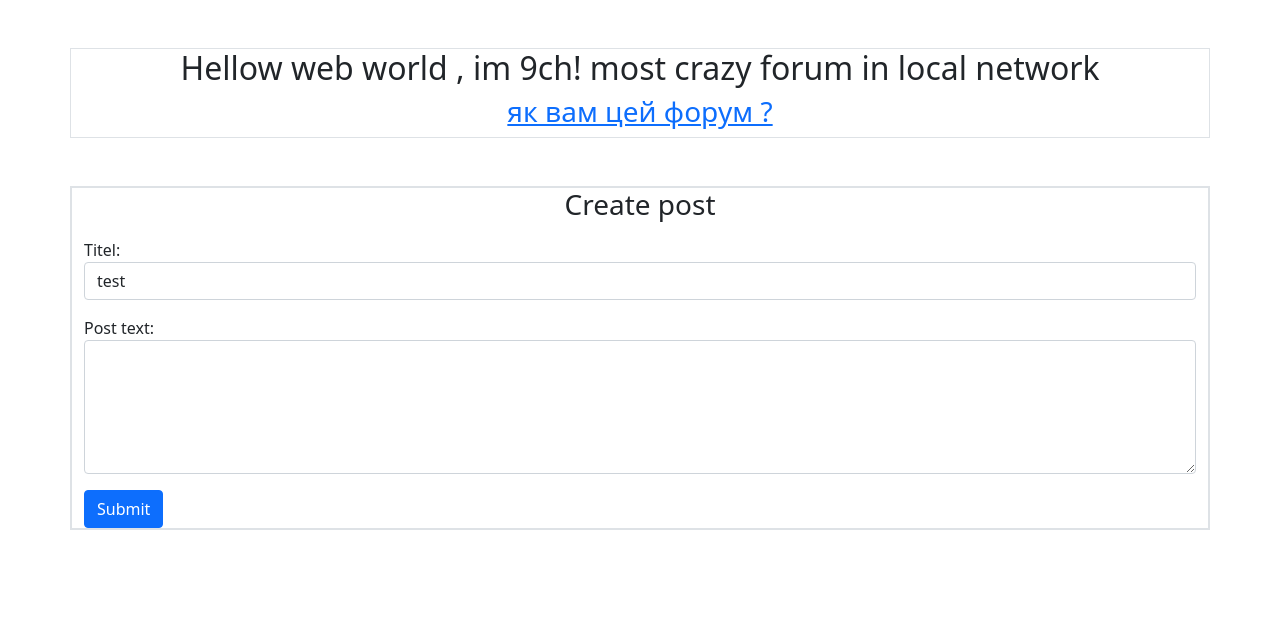
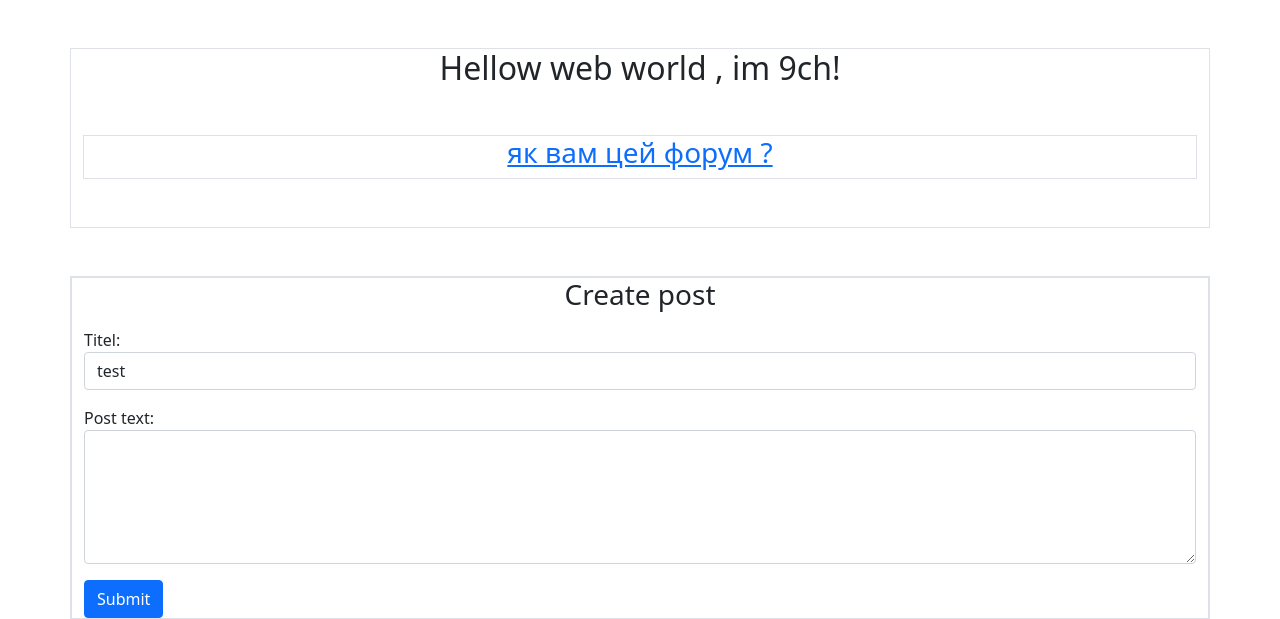
Before and after one commit to maxsimka234/mysite, a Django app: page / in a window 1280 px wide. Shown: the top 619 px of the page. Run offline with Django 4.2, Linux system fonts and the light colour scheme; data comes from the database, SQL or seed files in the repository; both versions use the stored data as it was after the commit; some libraries are stand-ins or nearby versions.

Commit message:
upd home page design

```diff
--- a/forum/b/templates/b/index.html
+++ b/forum/b/templates/b/index.html
@@ -5,10 +5,14 @@
 {%block content%}
 <div class="container pt-10 center my-5 border">
     <div class="text-center">
-        <h2>Hellow web world , im 9ch! most crazy forum in local network</h2>
+        <h2>Hellow web world , im 9ch!</h2>
+
         {%for post in post_list%}
-        <h3><a href="{%url 'post_page' post.id %}">{{post.post_title}}</a></h3>
+        <div class="container pt-10 center my-5 border">
+            <h3><a href="{%url 'post_page' post.id %}">{{post.post_title}}</a></h3>
+        </div>
         {%endfor%}
+
     </div>
 </div>
 <div class="container pt-10 center my-5 border border-2">
```
Also changed, not shown: forum/b/views.py (line endings or trailing spaces), forum/db.sqlite3.
